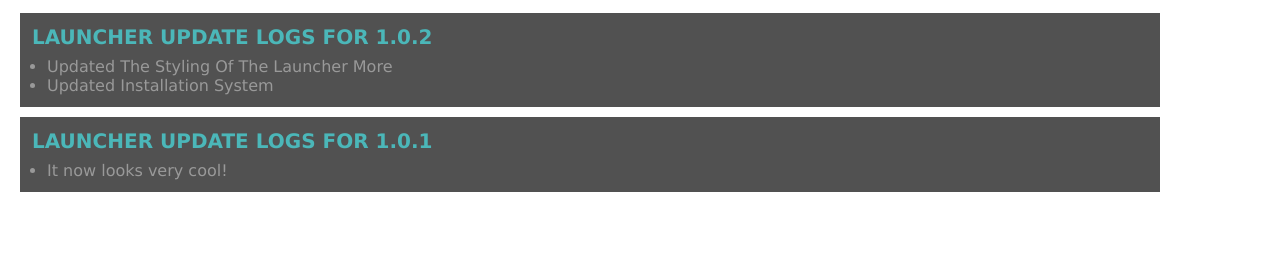
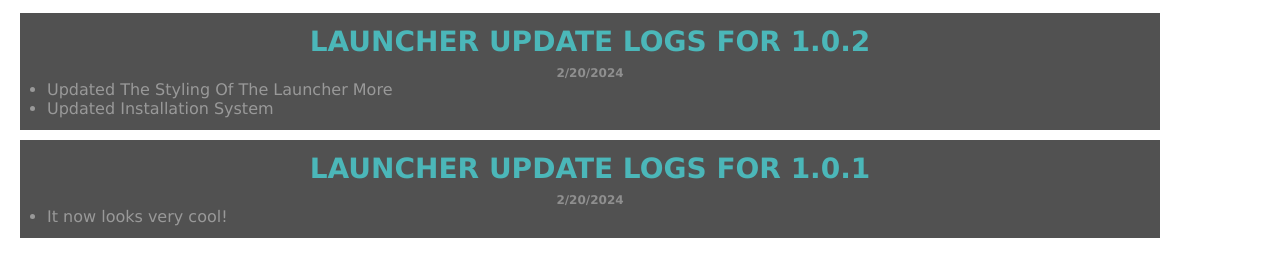
Before and after one commit to Apple1262/apple1262.github.io, a plain HTML site: page jaxuhali-modpack/news.html in a window 1280 px wide. Shown: the part 323-600 px from the top of the page. Drawn offline with Linux system fonts and the light colour scheme.

Commit message:
Update news.html

```diff
--- a/jaxuhali-modpack/news.html
+++ b/jaxuhali-modpack/news.html
@@ -20,9 +20,15 @@ body {
     background: url(block_bg.png);
 }
 h1 {
-    font-size: 125%;
+    font-size: 175%;
     color: #4bb7b9;
     margin: 0 0 8px 0;
+    padding: 0;
+}
+h2 {
+    font-size: 75%;
+    color: #8f8f8f;
+    margin: 0;
     padding: 0;
 }
 ul {
@@ -41,7 +47,9 @@ li {
 </div>
 
 <div class="block">
-    <h1>LAUNCHER UPDATE LOGS FOR 1.0.2</h1>
+
+    <center><h1>LAUNCHER UPDATE LOGS FOR 1.0.2</h1></center>
+    <center><h2>2/20/2024</h2></center>
 
     <ul>
         <li>Updated The Styling Of The Launcher More</li>
@@ -49,7 +57,8 @@ li {
     </ul>
 </div>
 <div class="block">
-    <h1>LAUNCHER UPDATE LOGS FOR 1.0.1</h1>
+    <center><h1>LAUNCHER UPDATE LOGS FOR 1.0.1</h1></center>
+    <center><h2>2/20/2024</h2></center>
 
     <ul>
         <li>It now looks very cool!</li>
```
